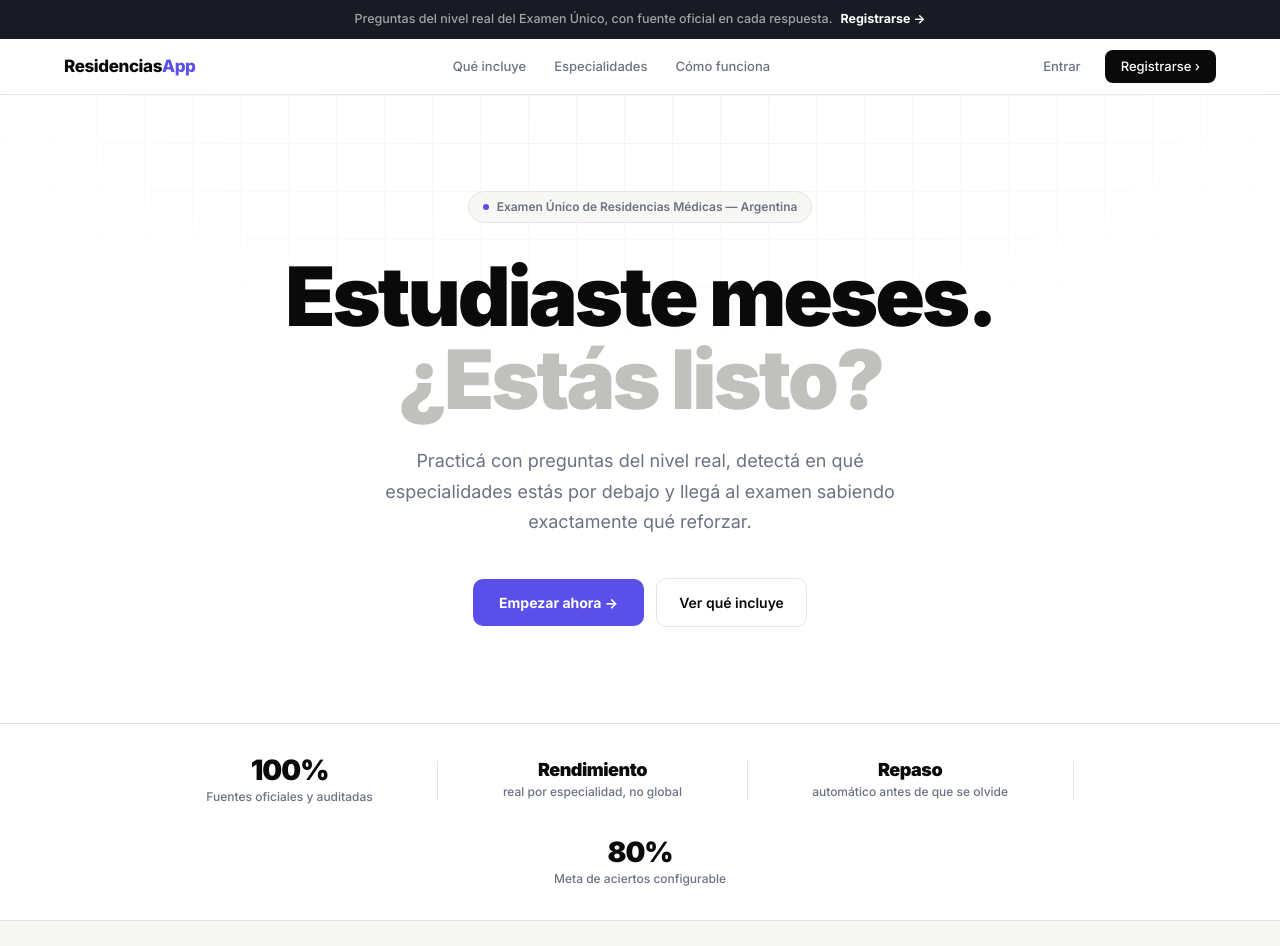
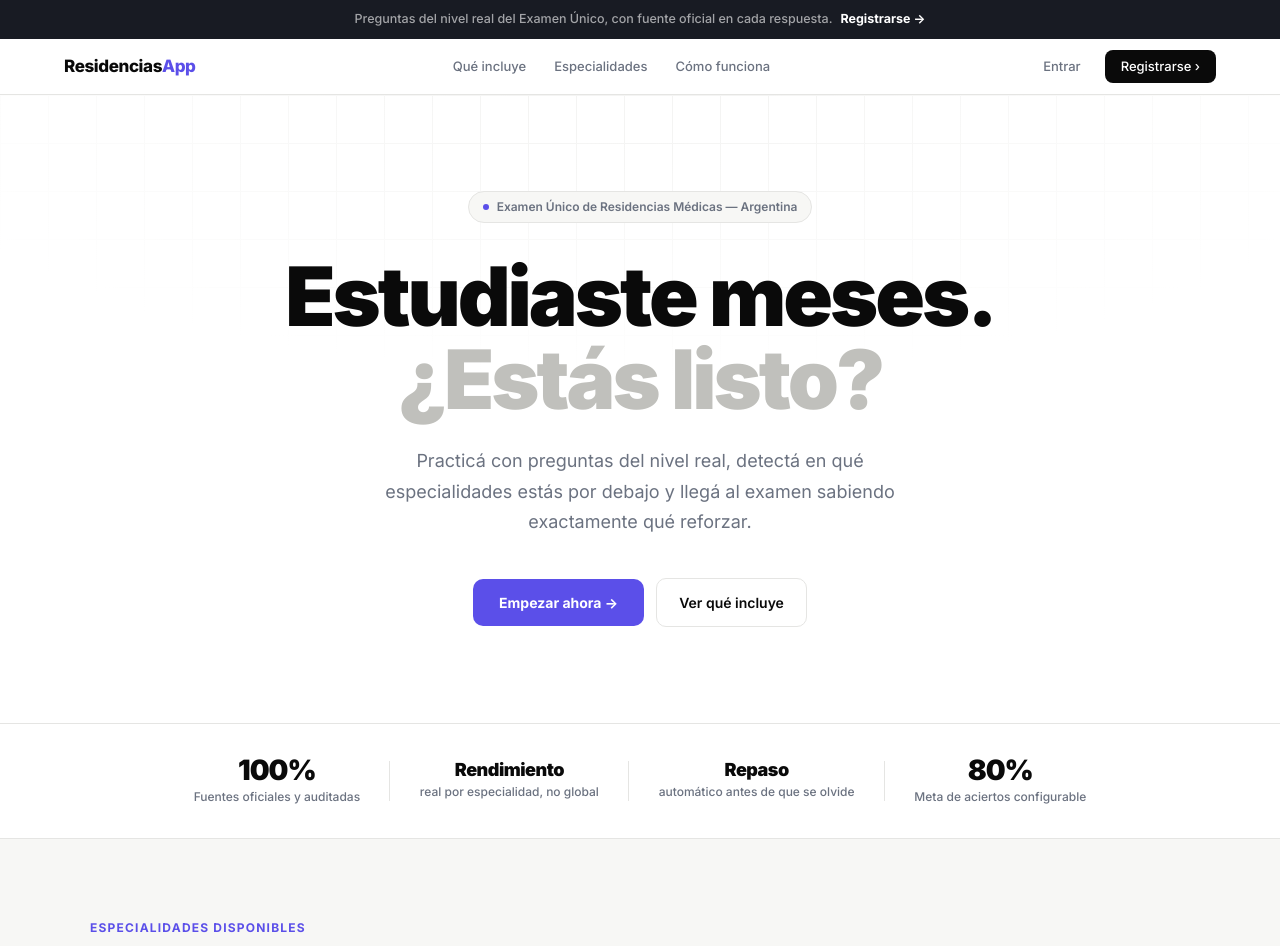
Before and after one commit to Fruk0/residenciasapp, a React (Vite) app: page / in a window 1280 px wide. Shown: the top 946 px of the page. Built offline with nearby package versions, Linux system fonts and the light colour scheme; no server answers.

Commit message:
mejora landing v2

```diff
--- a/src/pages/Landing.css
+++ b/src/pages/Landing.css
@@ -60,7 +60,7 @@
 
 /* ── STATS ── */
 .lw .stats-strip { border-top: 1px solid var(--border); border-bottom: 1px solid var(--border); padding: 32px 5%; background: var(--white); }
-.lw .stats-in { max-width: 900px; margin: 0 auto; display: flex; align-items: center; justify-content: space-around; gap: 32px; flex-wrap: wrap; }
+.lw .stats-in { max-width: 900px; margin: 0 auto; display: flex; align-items: center; justify-content: space-around; gap: 22px; flex-wrap: wrap; }
 .lw .stat-item { text-align: center; }
 .lw .stat-num { font-size: 28px; font-weight: 900; color: var(--black); letter-spacing: -1px; line-height: 1; }
 .lw .stat-num--sm { font-size: 18px; letter-spacing: -.5px; }
```
